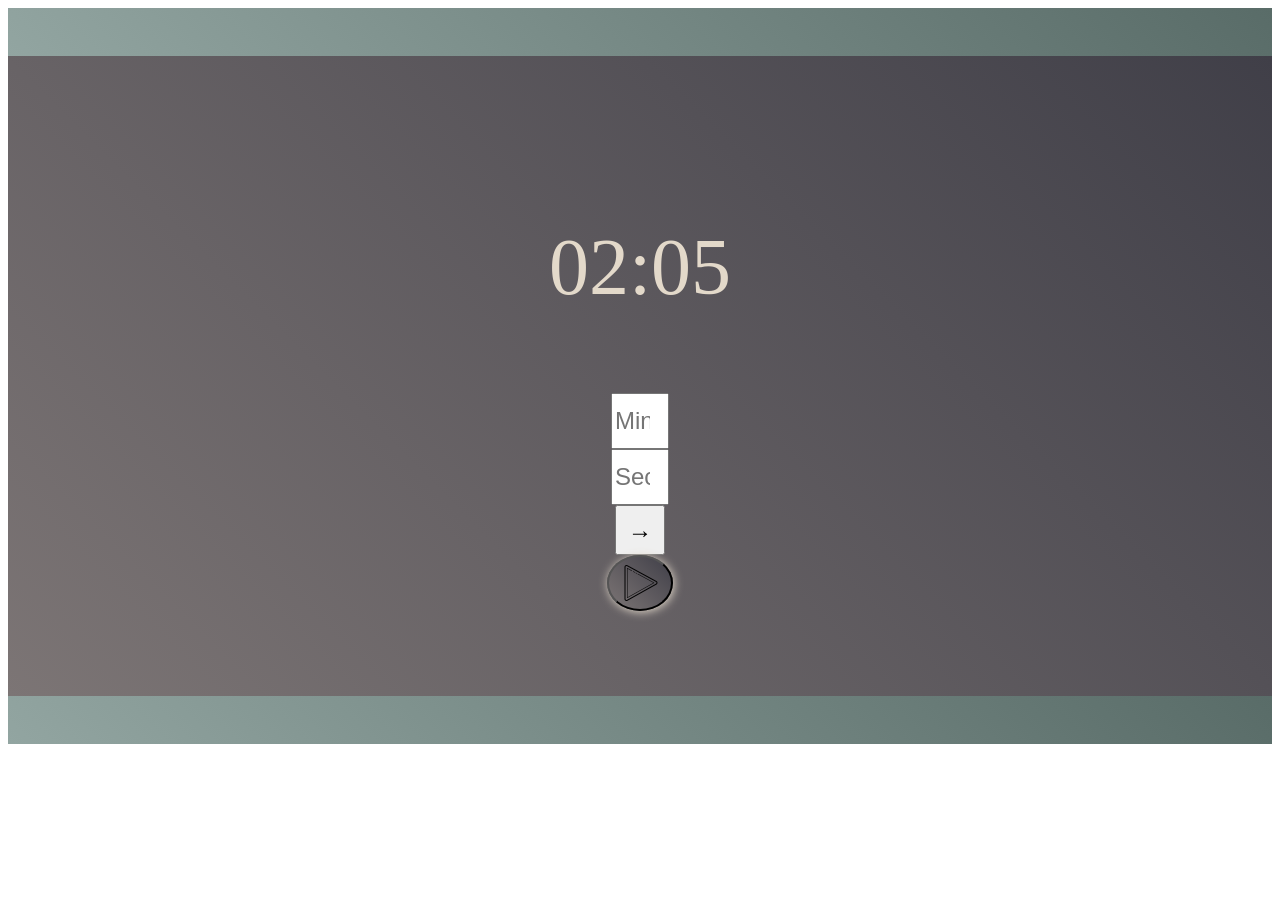
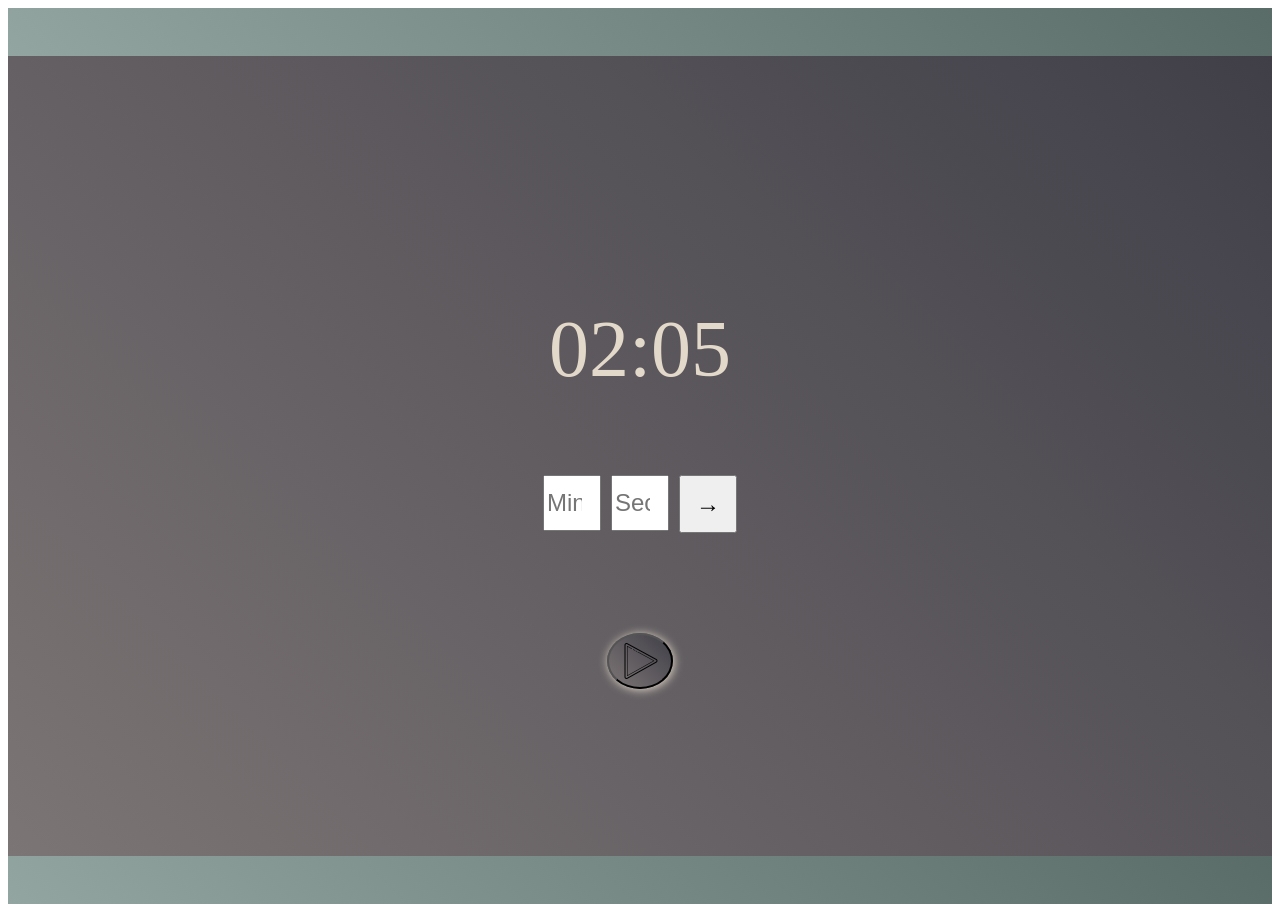
Before and after one commit to rschulzongithub/permanent-efforts, a React (Create React App) app: page / in a window 1280 px wide. Before the commit the page ends 800 px from the top, so only its background shows below. Built offline with nearby package versions, Linux system fonts and the light colour scheme.

Commit message:
Style-Changings in Time Setting

```diff
--- a/src/StartButton.js
+++ b/src/StartButton.js
@@ -7,4 +7,5 @@ export default styled.button`
   border-radius: 50%;
   background: linear-gradient(45deg, #7c7575 0%, #403f48 100%);
   box-shadow: 1px 1px 10px #e3d9ca;
+  margin-top: 100px;
 `
--- a/src/Timer.js
+++ b/src/Timer.js
@@ -50,6 +50,8 @@ export default function Timer() {
       ) : (
         <>
           <TimerFormat>{countDownTimeFormat(seconds)}</TimerFormat>
+          {!counting && (
+            <DurationSetStyle>
               <TimerDuration
                 onInput={event => setUserMin(event.target.value)}
                 type="number"
@@ -61,6 +63,8 @@ export default function Timer() {
                 placeholder="Sec"
               ></TimerDuration>
               <TimeSubmitBtn onClick={calcSeconds}>&rarr;</TimeSubmitBtn>
+            </DurationSetStyle>
+          )}
           <StartButton onClick={() => setCounting(!counting)}>
             {counting ? (
               <PlayImgs
@@ -89,7 +93,8 @@ const TimerScreenStyled = styled.div`
   align-content: center;
   justify-items: center;
   background: linear-gradient(45deg, #7c7575 0%, #403f48 100%);
-  height: 80vh;
+  height: 100vh;
+  overflow: hidden;
 `
 const TimerFinishedScreen = styled.div`
   font-size: 3em;
@@ -113,14 +118,18 @@ const TimerFormat = styled.p`
   font-size: 5em;
   color: #e3d9ca;
 `
+const DurationSetStyle = styled.div`
+  display: flex;
+  gap: 10px;
+`
 const TimerDuration = styled.input`
   height: 50px;
   width: 50px;
   font-size: 1.5em;
 `
 const TimeSubmitBtn = styled.button`
-  height: 50px;
-  width: 50px;
+  height: 58px;
+  width: 58px;
   font-size: 1.5em;
 `
 
```
Lines whose indentation alone changed are shown as unchanged.
